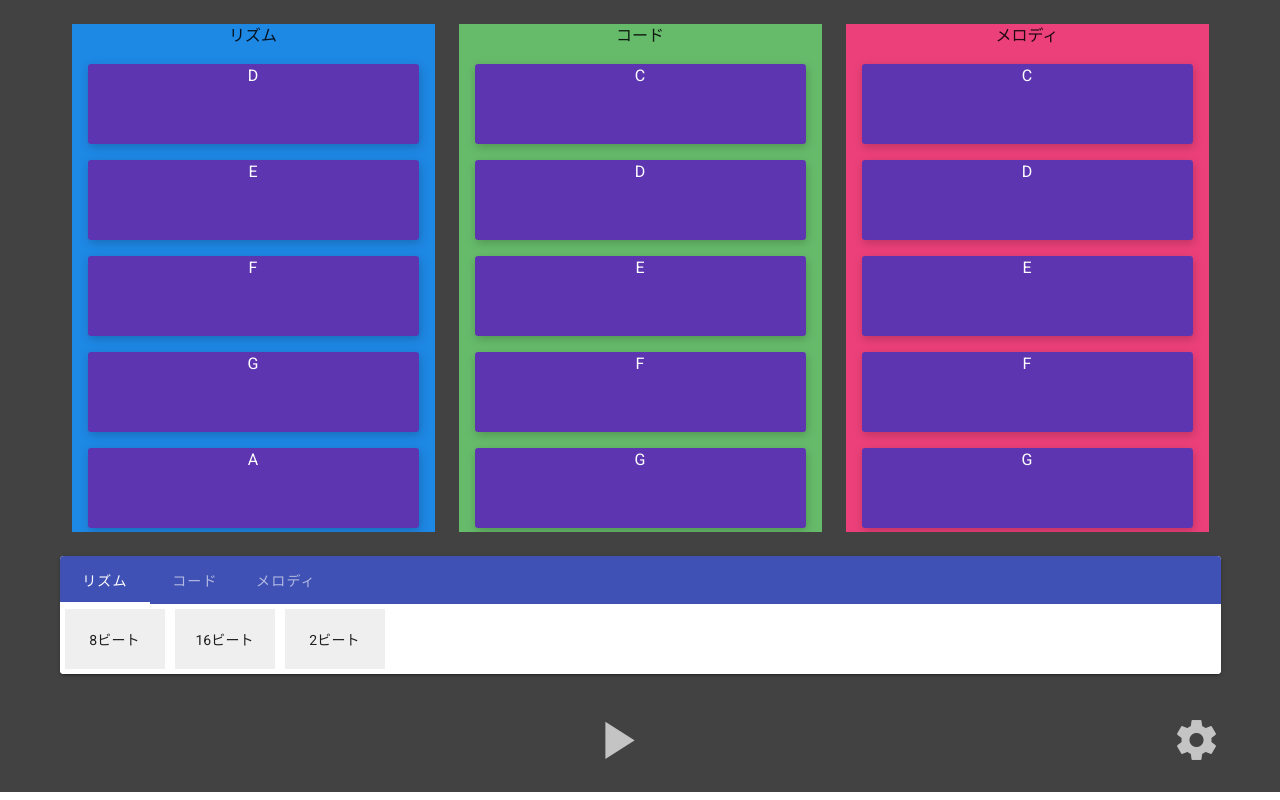
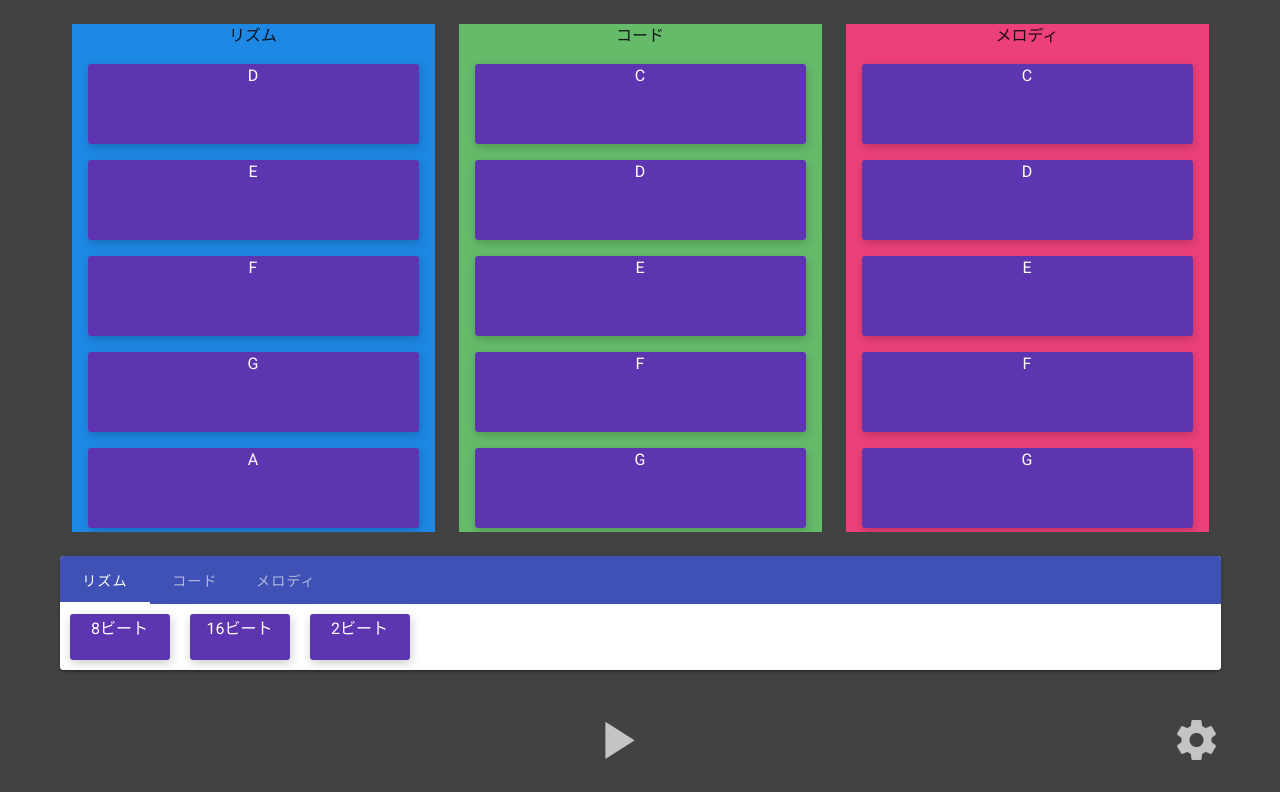
Before and after one commit to cojt-12th-music/create-music-web, a Nuxt app: page / in a window 1280 px wide. Built offline with nearby package versions, Linux system fonts and the light colour scheme.

Commit message:
update: blockListにblockコンポネントを適用

```diff
--- a/components/blockList.vue
+++ b/components/blockList.vue
@@ -9,26 +9,31 @@
 
       <v-tabs-items v-model="tab">
         <v-tab-item v-for="item in items" :key="item.tab">
-          <v-card flat>
-            <div class="boxContainer">
-              <draggable>
-                <v-card-text v-for="element in item.list" :key="element.name">
-                  {{ element.name }}
-                </v-card-text>
-              </draggable>
-            </div>
-          </v-card>
+          <div class="boxContainer">
+            <draggable>
+              <block
+                v-for="element in item.list"
+                :key="element.id"
+                class="child"
+                :text="element.name"
+              />
+            </draggable>
+          </div>
         </v-tab-item>
       </v-tabs-items>
     </v-card>
+
+    <!-- <block text="aaa" /> -->
   </div>
 </template>
 
 <script>
 import draggable from 'vuedraggable'
+import block from './block'
 export default {
   components: {
-    draggable
+    draggable,
+    block
   },
   data() {
     return {
@@ -79,13 +84,12 @@ div#component-frame {
   white-space: nowrap;
   -webkit-overflow-scrolling: touch;
 }
-.v-card__text {
-  background-color: #efefef;
+.child {
   display: inline-block;
   width: 100px;
   height: 60px;
   line-height: 30px;
-  margin: 5px;
+  margin: 10px;
   text-align: center;
 }
 </style>
```
